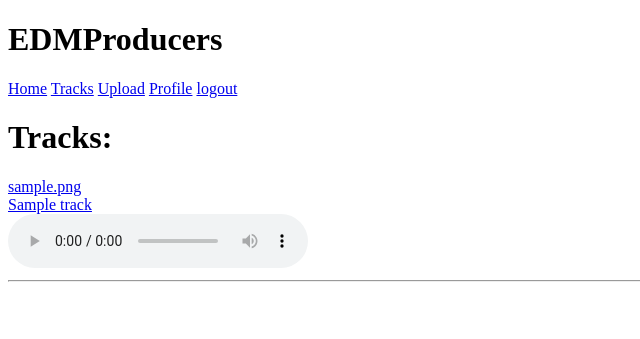
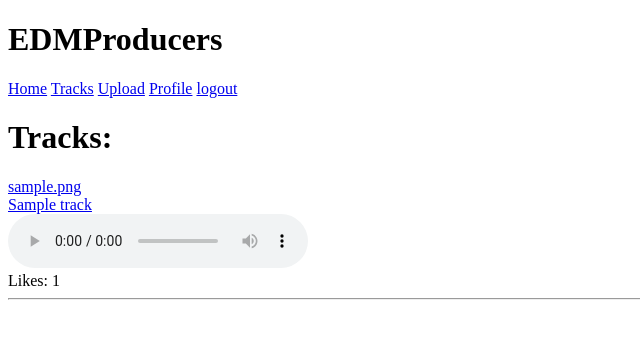
Before and after one commit to MirkoCovizzi/EDMProducersWebapp, a Django app: page /tracks in a window 1280 px wide. Shown: the top 339 px of the page, without its empty margins (0-640 px from the left). Run offline with Django 3.2, Linux system fonts and the light colour scheme; a user stored in the database is signed in; tables that the repository leaves empty hold one stand-in row (values such as "Sample post").

Commit message:
Added like counter.

```diff
--- a/templates/edmproducers/tracks.html
+++ b/templates/edmproducers/tracks.html
@@ -26,6 +26,7 @@
                 <source src="{{ MEDIA_URL }}{{ track.track }}">
             </audio>
             <br>
+            Likes: {{ track.like_set.all.count }}
             <hr>
         {% endfor %}
     {% else %}
```
